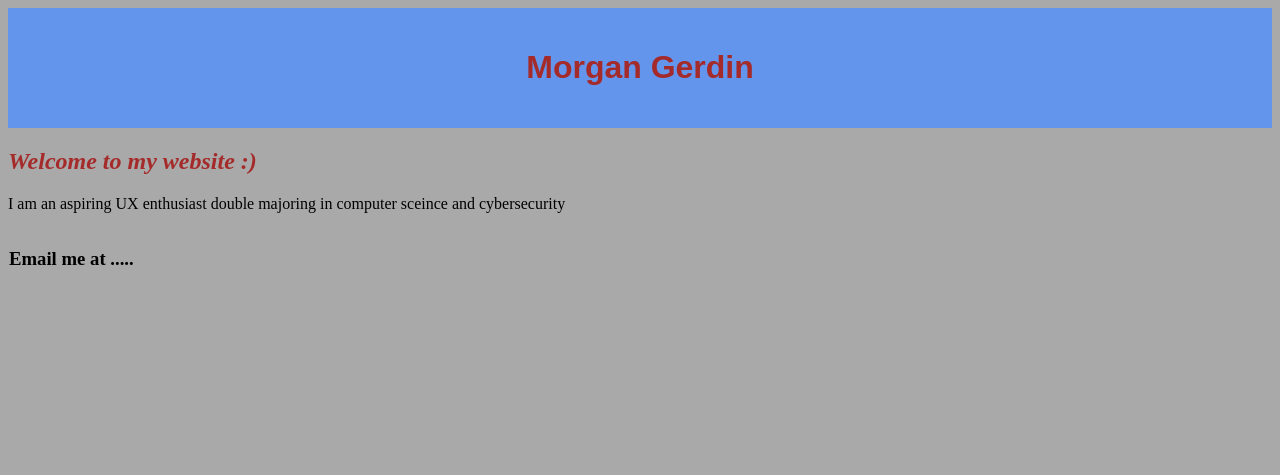
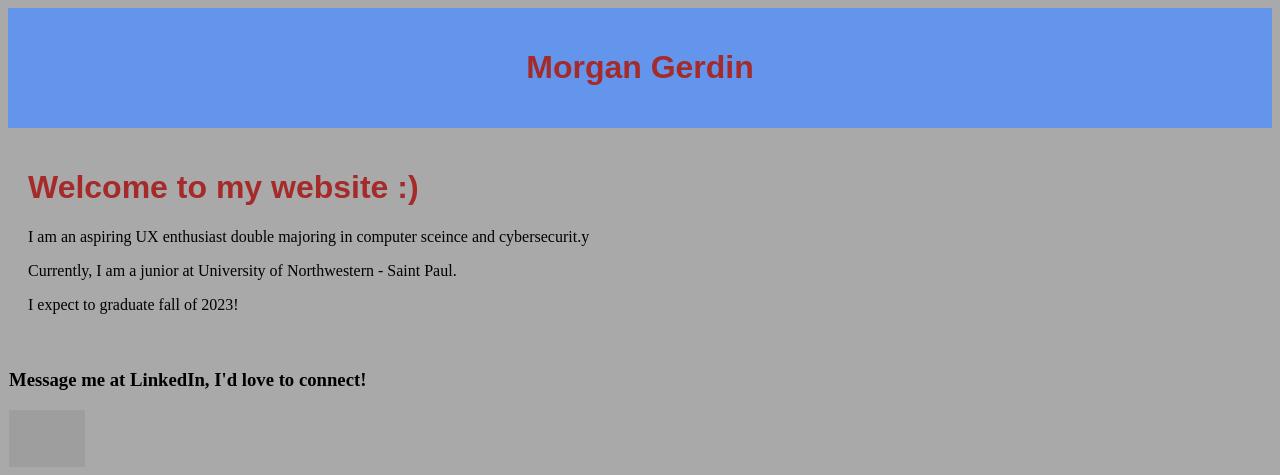
Before and after one commit to MorganGerdin/morgangerdin.github.io, a plain HTML site: page index.html in a window 1280 px wide. Drawn offline with Linux system fonts and the light colour scheme; grey boxes are pictures that could not be loaded.

Commit message:
Update index.html

```diff
--- a/index.html
+++ b/index.html
@@ -1,6 +1,5 @@
-
 <!DOCTYPE html>
-<html>
+<html lang="en">
     <head>
 
         <style>
@@ -30,6 +29,14 @@
 
         }
 
+        /* Page Content */
+        .content {padding:20px;}
+
+        img {
+            max-width: 20%;
+            height: auto;
+        }
+
         </style>
     </head>
 
@@ -37,12 +44,20 @@
         <header class="header">
             <h1>Morgan Gerdin</h1>
         </header>
-        <h2>Welcome to my website :)</h2>
-        <p>I am an aspiring UX enthusiast double majoring in computer sceince and cybersecurity</p>
+        <div class="content">
+            <h1>Welcome to my website :)</h1>
+            <p>I am an aspiring UX enthusiast double majoring in computer sceince and cybersecurit.y</p>
+            <p>Currently, I am a junior at University of Northwestern - Saint Paul. </p>
+            <p>I expect to graduate fall of 2023!</p>
+          </div>
+
         <footer class'"footer">
             <h3>
-                Email me at .....
+                Message me at LinkedIn, I'd love to connect!
             </h3>
+            <a href="https://www.linkedin.com/in/morgan-gerdin/">
+                <img src="https://external-content.duckduckgo.com/iu/?u=https%3A%2F%2Fyt3.ggpht.com%2Fa%2FAGF-l78UKMjzMY_5PjOE63fAbRCCkbFLq_sykeDdcw%3Ds900-c-k-c0xffffffff-no-rj-mo&f=1&nofb=1&ipt=08c8c506c0c88fd38b6276f2d910ea36991d9eb51a10aaf2511ddff512cf1b32&ipo=images">
+            </a>
         </footer>
     </body>
 
```
